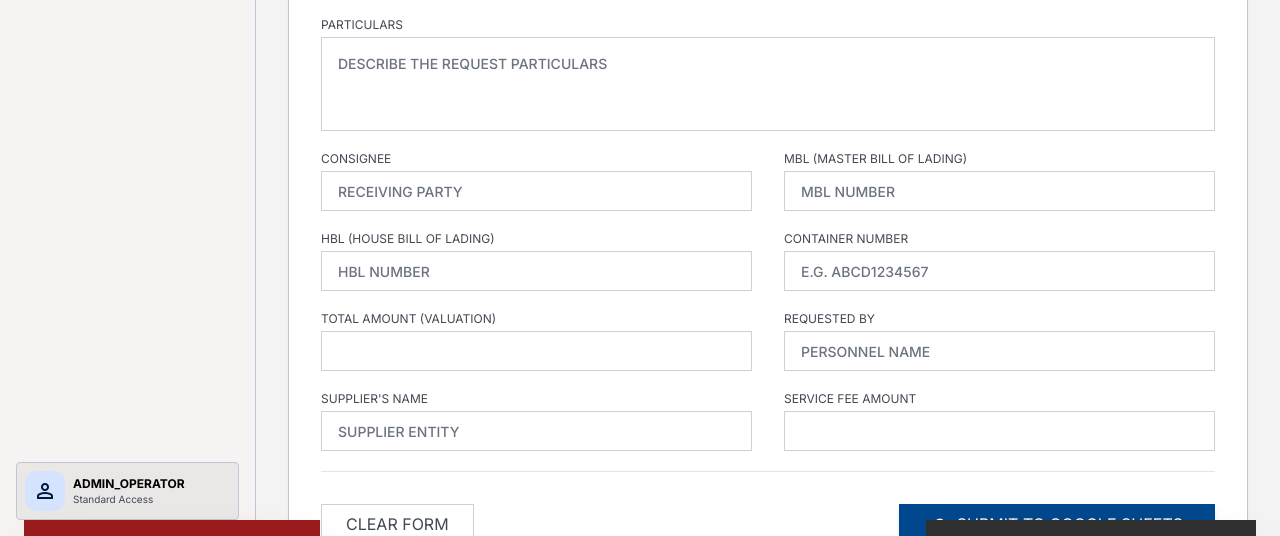
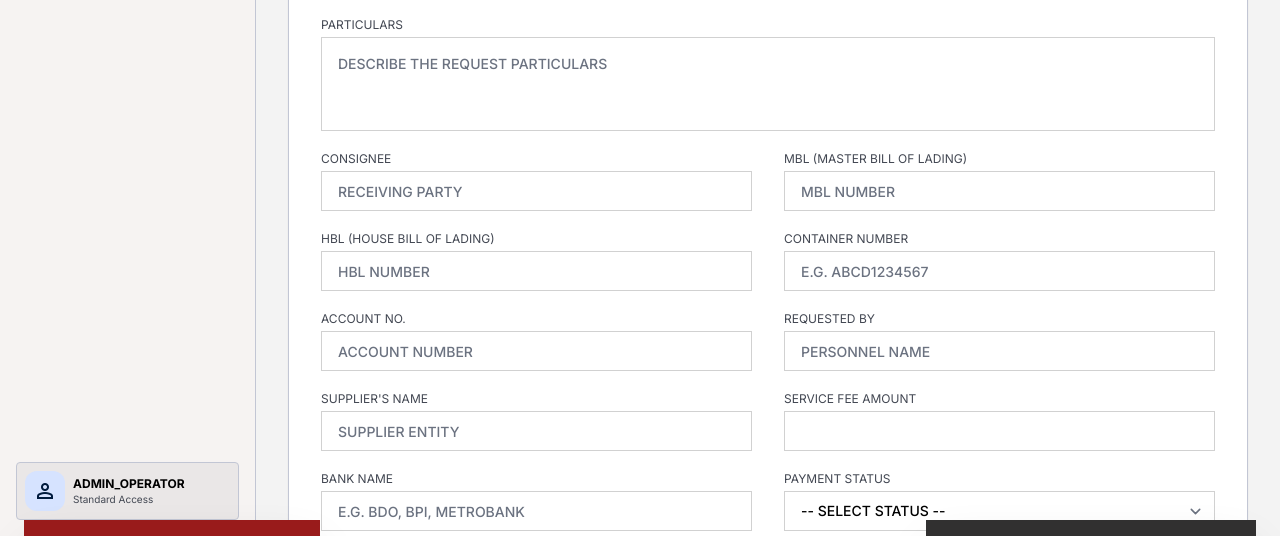
Before and after one commit to dispatchpromnl-ship-it/Dispatch, a website: page public/index.html in a window 1280 px wide. Shown: the part 264-800 px from the top of the page. Drawn offline with nearby package versions, Linux system fonts and the light colour scheme; no server answers.

Commit message:
feat: replace Amount with Account No., add Bank Name and Payment Status fields

```diff
--- a/public/index.html
+++ b/public/index.html
@@ -267,10 +267,10 @@ body {
             <input class="h-10 px-md border border-[#D1D1D1] bg-white font-input-text text-input-text form-input-caps focus:outline-none focus:border-primary focus:ring-1 focus:ring-primary transition-all" id="container_number" name="container_number" placeholder="E.G. ABCD1234567" type="text"/>
           </div>
 
-          <!-- 8. AMOUNT (1) -->
+          <!-- 8. ACCOUNT NO. -->
           <div class="flex flex-col gap-xs">
-            <label class="text-xs font-label-caps text-on-surface-variant" for="amount_1">TOTAL AMOUNT (VALUATION)</label>
-            <input class="w-full h-10 px-md border border-[#D1D1D1] bg-white font-input-text text-input-text focus:outline-none focus:border-primary focus:ring-1 focus:ring-primary transition-all" id="amount_1" name="amount_1" step="0.01" type="number"/>
+            <label class="text-xs font-label-caps text-on-surface-variant" for="account_no">ACCOUNT NO.</label>
+            <input class="w-full h-10 px-md border border-[#D1D1D1] bg-white font-input-text text-input-text form-input-caps focus:outline-none focus:border-primary focus:ring-1 focus:ring-primary transition-all" id="account_no" name="account_no" placeholder="ACCOUNT NUMBER" type="text"/>
           </div>
 
           <!-- 9. REQUESTED BY -->
@@ -285,10 +285,28 @@ body {
             <input class="h-10 px-md border border-[#D1D1D1] bg-white font-input-text text-input-text form-input-caps focus:outline-none focus:border-primary focus:ring-1 focus:ring-primary transition-all" id="supplier_name" name="supplier_name" placeholder="SUPPLIER ENTITY" type="text"/>
           </div>
 
-          <!-- 11. AMOUNT (2) -->
+          <!-- 11. SERVICE FEE AMOUNT -->
           <div class="flex flex-col gap-xs">
             <label class="text-xs font-label-caps text-on-surface-variant" for="amount_2">SERVICE FEE AMOUNT</label>
             <input class="w-full h-10 px-md border border-[#D1D1D1] bg-white font-input-text text-input-text focus:outline-none focus:border-primary focus:ring-1 focus:ring-primary transition-all" id="amount_2" name="amount_2" step="0.01" type="number"/>
+          </div>
+
+          <!-- 12. BANK NAME -->
+          <div class="flex flex-col gap-xs">
+            <label class="text-xs font-label-caps text-on-surface-variant" for="bank_name">BANK NAME</label>
+            <input class="w-full h-10 px-md border border-[#D1D1D1] bg-white font-input-text text-input-text form-input-caps focus:outline-none focus:border-primary focus:ring-1 focus:ring-primary transition-all" id="bank_name" name="bank_name" placeholder="E.G. BDO, BPI, METROBANK" type="text"/>
+          </div>
+
+          <!-- 13. PAYMENT STATUS -->
+          <div class="flex flex-col gap-xs">
+            <label class="text-xs font-label-caps text-on-surface-variant" for="payment_status">PAYMENT STATUS</label>
+            <select class="w-full h-10 px-md border border-[#D1D1D1] bg-white font-input-text text-input-text focus:outline-none focus:border-primary focus:ring-1 focus:ring-primary transition-all" id="payment_status" name="payment_status">
+              <option value="">-- SELECT STATUS --</option>
+              <option value="PAID">PAID</option>
+              <option value="UNPAID">UNPAID</option>
+              <option value="PENDING">PENDING</option>
+              <option value="PARTIAL">PARTIAL</option>
+            </select>
           </div>
 
         </div>
@@ -451,10 +469,12 @@ async function submitForm() {
     mbl: document.getElementById('mbl').value,
     hbl: document.getElementById('hbl').value,
     container_number: document.getElementById('container_number').value,
-    amount_1: document.getElementById('amount_1').value,
+    account_no: document.getElementById('account_no').value,
     requested_by: document.getElementById('requested_by').value,
     supplier_name: document.getElementById('supplier_name').value,
     amount_2: document.getElementById('amount_2').value,
+    bank_name: document.getElementById('bank_name').value,
+    payment_status: document.getElementById('payment_status').value,
     timestamp: new Date().toISOString(),
   };
 
```
Also changed, not shown: api/submit.js (+6 -2 lines).
